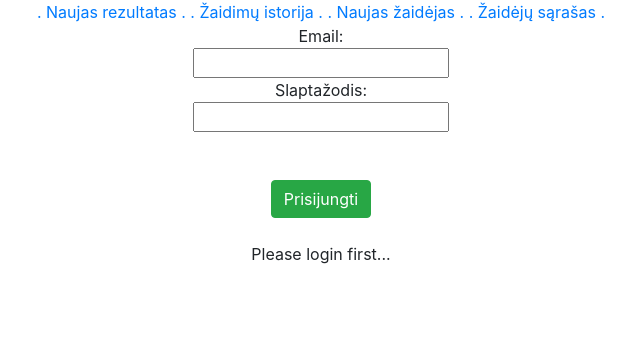
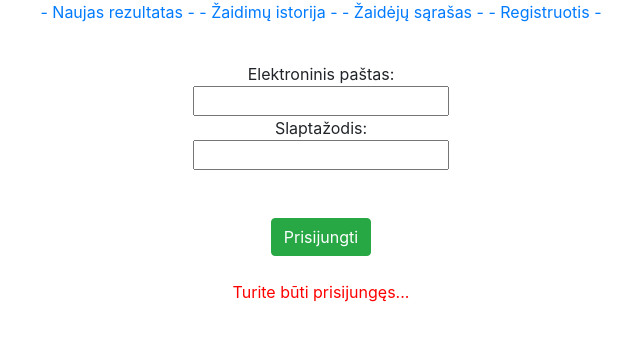
Before and after one commit to pauliuszemelis/Padelio-Draugija, a PHP site: page /?view=match_history&action=new in a window 1280 px wide. Shown: the top 341 px of the page, without its empty margins (319-959 px from the left). Run offline with PHP 8.4, Linux system fonts and the light colour scheme.

Commit message:
Pranešimų apie blogą prisijungimą spalva pakeista į raudoną.

```diff
--- a/app/Association.php
+++ b/app/Society.php
@@ -6,7 +6,7 @@ namespace app;
 use app\controller\ProductController;
 use app\controller\UsersController;
 
-class Association
+class Society
 {
     public function __construct()
     {
@@ -21,9 +21,10 @@ class Association
         $action = $_GET['action'];
 
         if ($method == 'GET') {
-            (new UsersController())->isLogged();
+
             switch ($view) {
                 case 'product':
+                    (new UsersController())->isLogged();
                     if ($action == 'new')
                         (new ProductController())->create();
                     elseif ($action == 'list')
@@ -32,6 +33,7 @@ class Association
                         (new ProductController())->edit();
                     break;
                 case 'match_history':
+                    (new UsersController())->isLogged();
                     if ($action == 'new') {
                         (new MatchController())->create();
                     } elseif ($action == 'list') {
@@ -42,8 +44,10 @@ class Association
                     if ($action == 'new') {
                         (new UsersController())->create();
                     } elseif ($action == 'list') {
+                        (new UsersController())->isLogged();
                         (new UsersController())->list();
                     } elseif ($action == 'edit') {
+                        (new UsersController())->isLogged();
                         (new ProductController())->edit();
                         break;
                     }
@@ -77,7 +81,6 @@ class Association
                     }
                     break;
                 case 'users':
-
                     if ($action == 'create') {
                         (new UsersController())->isLogged();
                         (new UsersController())->store();
@@ -87,10 +90,12 @@ class Association
                         break;
                     }
                     if ($action == 'delete') {
+                        (new UsersController())->isLogged();
                         (new UsersController())->delete();
                         break;
                     }
                     if ($action == 'update') {
+                        (new UsersController())->isLogged();
                         (new ProductController())->update();
                         break;
                     }
--- a/app/controller/UsersController.php
+++ b/app/controller/UsersController.php
@@ -74,7 +74,7 @@ class UsersController
 
         if ($result->num_rows != 1){
             (new UsersController())->login();
-            die('<div style="text-align: center">Please check login or password!</div>');
+            die('<div class="text-center" style="color:red">Patikrinkite prisijungimo vardą arba slaptažodį...</div>');
         }
 
         foreach ($result as $key => $value)
@@ -91,13 +91,13 @@ class UsersController
 
             if ($result->num_rows != 1){
                 (new UsersController())->login();
-                die('<div style="text-align: center">Please check login or password!</div>');
+                die('<div class="text-center" style="color:red">Patikrinkite prisijungimo vardą arba slaptažodį...</div>');
             }
             setcookie('user', $_COOKIE['user'], time()+36000);
         }
         else {
             (new UsersController())->login();
-            die('<div style="text-align: center">Please login first...</div>');
+            die('<div class="text-center" style="color:red">Turite būti prisijungęs...</div>');
         }
             }
     public function delete()
--- a/app/view/tpl/login.tpl
+++ b/app/view/tpl/login.tpl
@@ -1,6 +1,6 @@
 <div style="text-align: center">
     <form method="POST" action="?view=users&action=auth">
-        <div>Email:</div><input type="text" name="email"><br>
+        <div>Elektroninis paštas:</div><input type="text" name="email"><br>
         <div>Slaptažodis:</div><input type="password" name="password"><br>
         <br><br>
         <input type="submit" class="btn btn-success" value="Prisijungti"><br>
--- a/app/view/tpl/new-users.tpl
+++ b/app/view/tpl/new-users.tpl
@@ -6,7 +6,7 @@
         <div>Email:</div><input type="email" name="email"><br>
         <div>Slaptažodis:</div><input type="password" name="password"><br>
         <br><br>
-        <input type="submit" class="btn btn-secondary" value="Išsaugoti duomenis"><br>
+        <input type="submit" class="btn btn-secondary" value="Registruotis"><br>
     </form><br>
     <!--<form method="POST" action="?view=users&action=delete&id=[@id]">
         <input type="submit" class="btn btn-danger" value="Ištrinti"><br>
--- a/header.php
+++ b/header.php
@@ -1,6 +1,9 @@
 <div style="text-align: center">
-<a href='?view=match_history&action=new'>.   Naujas rezultatas   .</a>
-<a href='?view=match_history&action=list'>.   Žaidimų istorija   .</a>
-<a href='?view=users&action=new'>.   Naujas žaidėjas   .</a>
-<a href='?view=users&action=list'>.   Žaidėjų sąrašas   .</a>
+    <a href='?view=match_history&action=new'>-   Naujas rezultatas   -</a>
+    <a href='?view=match_history&action=list'>-   Žaidimų istorija   -</a>
+    <a href='?view=users&action=list'>-   Žaidėjų sąrašas   -</a>
+    <a href='?view=users&action=new'>-   Registruotis   -</a>
 </div>
+<pre>
+
+</pre>
--- a/include.php
+++ b/include.php
@@ -1,12 +1,11 @@
 <?php
 
-include('app\Association.php');
+include('app\Society.php');
 include ('header.php');
 include ('app\controller\TemplateEngineController.php');
 include ('app\controller\ProductController.php');
 include('app\controller\MatchController.php');
 include ('app\controller\UsersController.php');
-
 
 include ('app\model\interfaces\Manageable.php');
 include ('app\model\interfaces\Destroyable.php');
--- a/index.php
+++ b/index.php
@@ -2,12 +2,12 @@
 <html lang="en">
 <head>
     <meta charset="UTF-8">
-    <!--<title>Lithuania padel association / Lietuvos padelio Asociacija</title>-->
+    <!--<title>Lithuania padel tennis society / Lietuvos padelio teniso draugija</title>-->
     <link rel="stylesheet" href="css\bootstrap.min.css">
-    <link rel="icon" type="image/ico" href="uploads\title.ico">
+    <link rel="icon" type="image/ico" href="uploads\title.png">
     <script type='text/javascript'>
         msg = "                  ";
-        msg = "Lietuvos padelio teniso asociacija                          " + msg;
+        msg = "Lietuvos padelio teniso draugija                          " + msg;
         position = 0;
         function scrolltitle() {
             document.title = msg.substring(position, msg.length) + msg.substring(0, position); position++;
@@ -22,8 +22,8 @@
 <?php
 
 include_once('include.php');
-use app\Association;
-$app = new Association();
+use app\Society;
+$app = new Society();
 
 ?>
 
```
Also changed, not shown: 1 other file.
